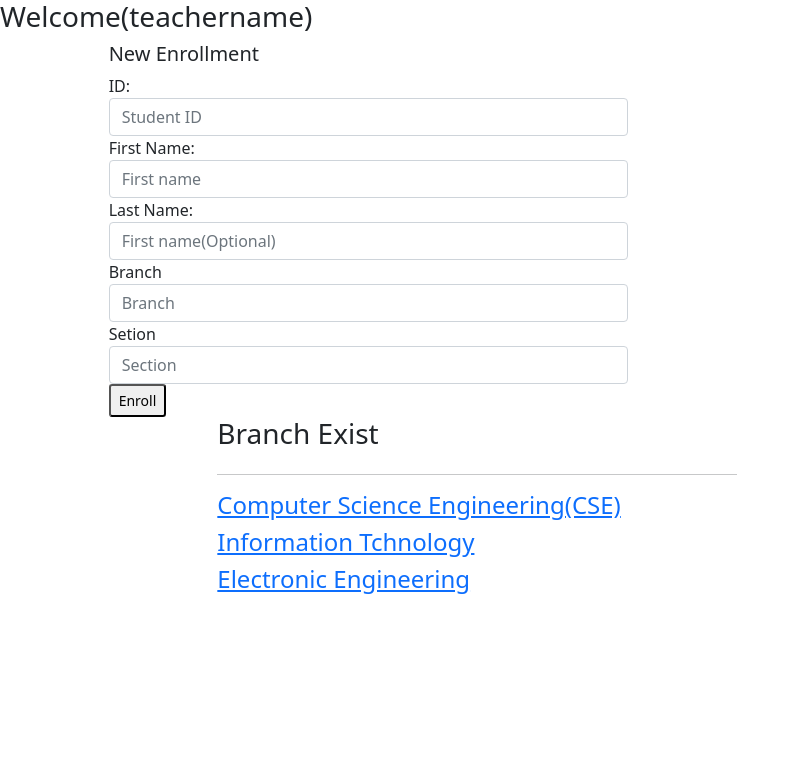
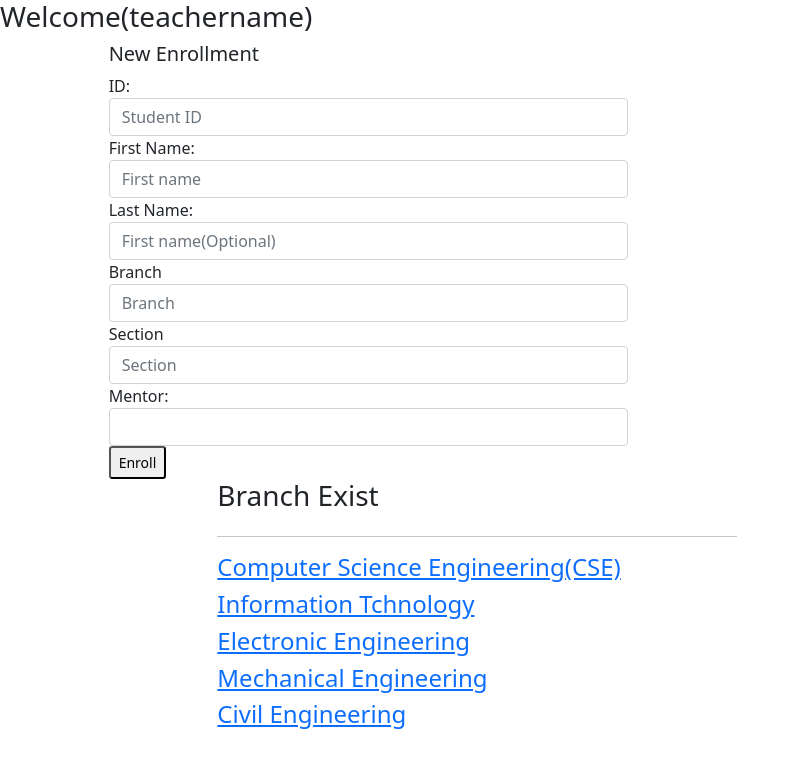
Before and after one commit to kumarohan0115/Website, a PHP site: page /enroll_student.php in a window 1280 px wide. Shown: the top 768 px of the page, without its empty margins (0-799 px from the left). Run offline with PHP 8.4, Linux system fonts and the light colour scheme.

Commit message:
this is new

```diff
--- a/enroll_student.php
+++ b/enroll_student.php
@@ -18,9 +18,9 @@
         </div>
         <div class="row rooo">
             <div class="col-5 offset-1" id="enrol">
-                <form class="form-group"  action="registerfor_student.php" method="POST"  id="newen" >
+                <form class="form-group" id="newen" >
                     <div class="row">
-                        <h5>
+                        <h5 id="t">
                             New Enrollment
                         </h5>
                     </div>
@@ -34,22 +34,27 @@
                     </div>
                     <div class="roll">
                         <label for="Last name">Last Name:</label>
-                        <input type="text" class="form-control" name="L_name" placeholder="First name(Optional)">
+                        <input type="text" class="form-control" name="F_name" placeholder="First name(Optional)">
                     </div>
                     <div class="roll">
                         <label for="First name">Branch</label>
                         <input type="text" class="form-control" name="branch" placeholder="Branch" required>
                     </div>
                     <div class="roll">
-                        <label for="section">Setion</label>
+                        <label for="section">Section</label>
                         <input type="text" class="form-control" name="section" placeholder="Section" required>
                     </div>
+                    <div class="roll">
+                        <label for="tname">Mentor:</label>
+                        <input type="text" class="form-control" name="tname" autocomplete="">
+                    </div>
+
                     <button type="submit" class="btn-sm">Enroll</button>
                 </form>
 
             </div>
 
-            <div class="col-5 offset-2">
+            <div class="col-5 offset-2" id="bod">
                 <div class="row">
                     <h3 id="b_head">
                         Branch Exist
@@ -66,6 +71,12 @@
                 <div class="row" id="ec">
                     <h4><a href="ec.php">Electronic Engineering</a></h4>
                 </div>
+                <div class="row" id="me">
+                    <h4><a href="ec.php">Mechanical Engineering</a></h4>
+                </div>
+                <div class="row" id="civil">
+                    <h4><a href="ec.php">Civil Engineering</a></h4>
+                </div>
             </div>
         </div>
     </div>
```
